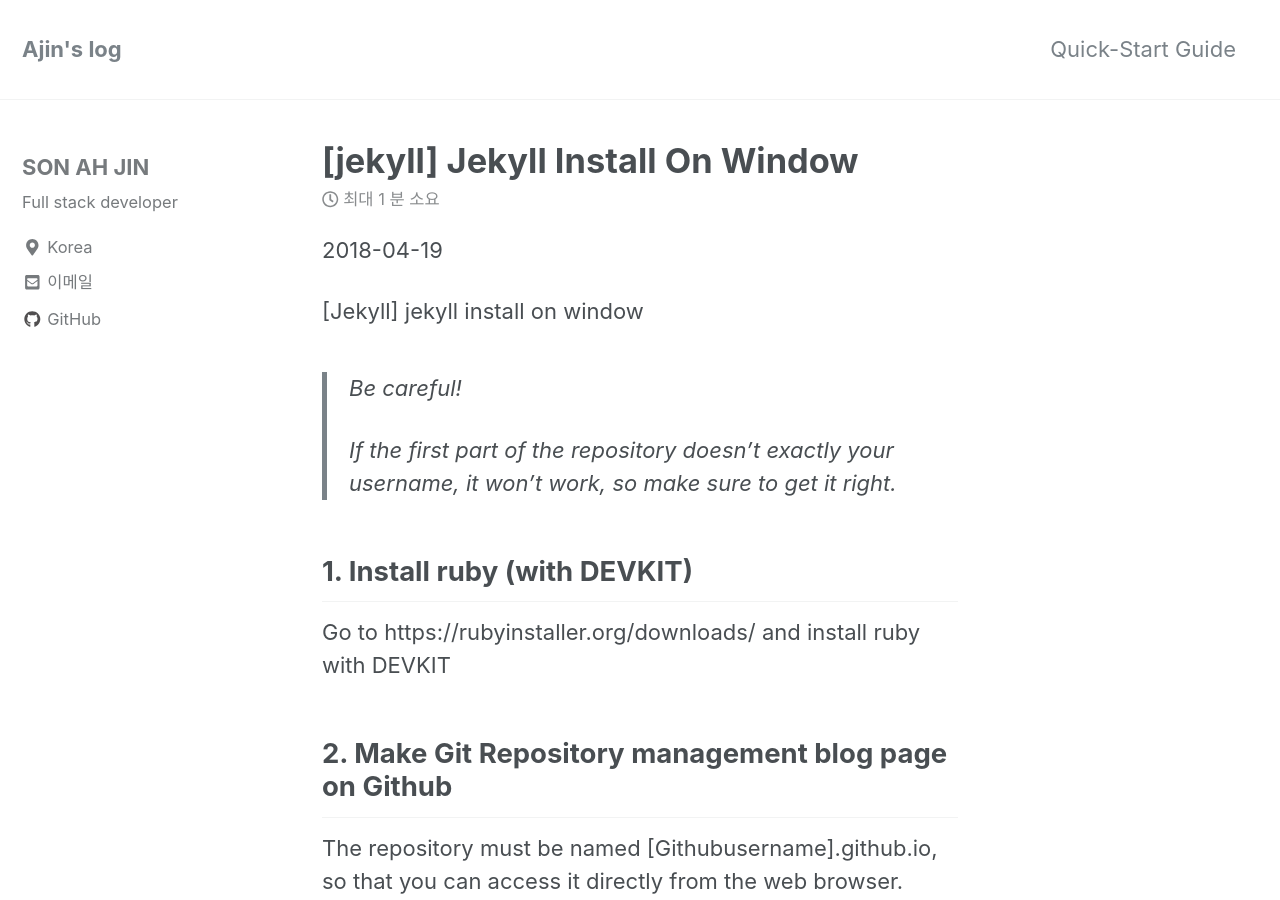
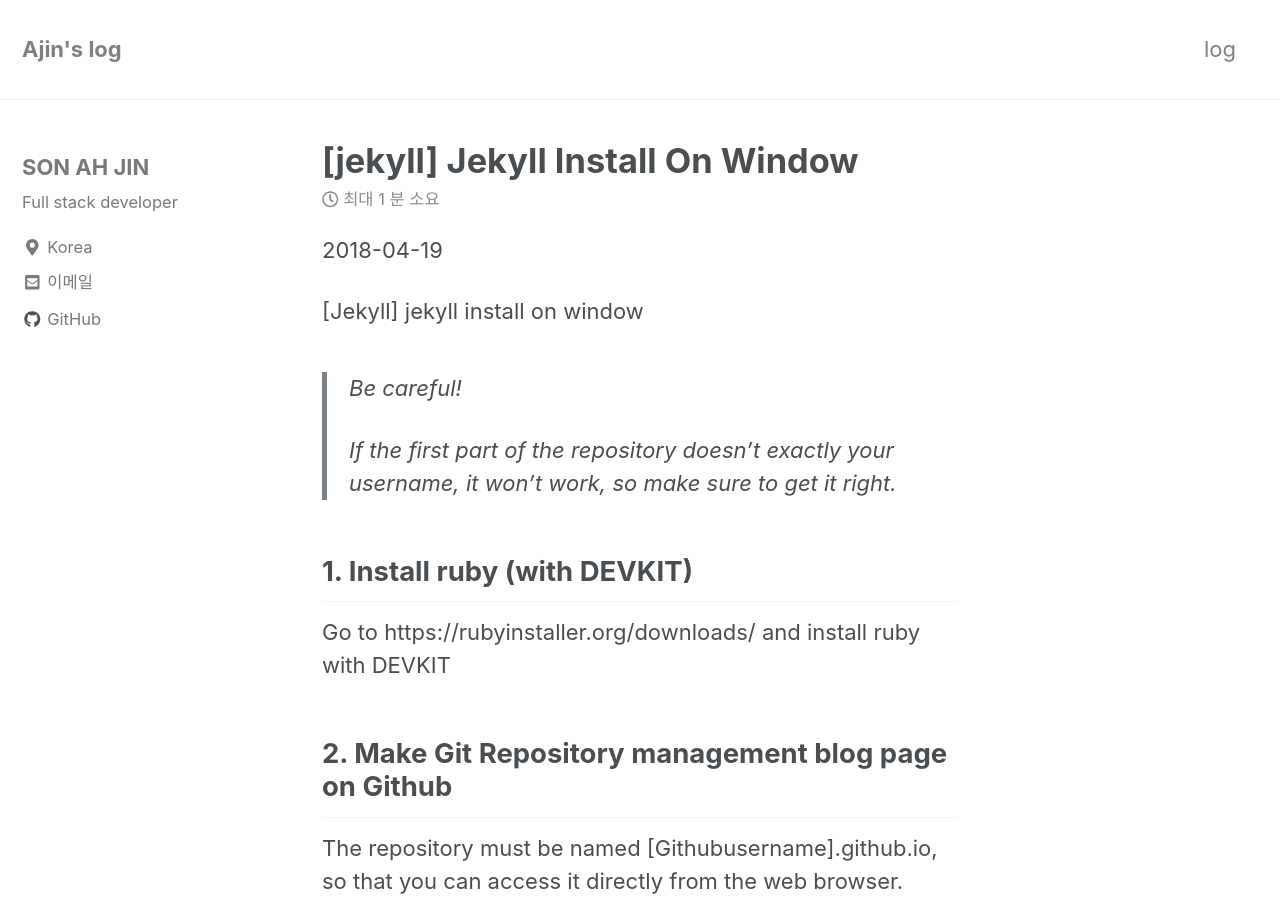
Before and after one commit to sonAJin1/sonAJin1.github.io, a Jekyll site: the page built from _posts/2018-04-19-[Jekyll]-jekyll-install-on-window.md, in a window 1280 px wide and 900 px high. Built offline with Jekyll 4.4.1, drawn with Linux system fonts in a browser that asks for light colours; nearby versions of some CDN libraries.

Commit message:
[2018.05.19]update navigation 05

```diff
--- a/_data/navigation.yml
+++ b/_data/navigation.yml
@@ -1,6 +1,6 @@
 # main links
 main:
-  - title: "Quick-Start Guide"
+  - title: "log"
     url: https://mmistakes.github.io/minimal-mistakes/docs/quick-start-guide/
   # - title: "About"
   #   url: https://mmistakes.github.io/minimal-mistakes/about/
```
